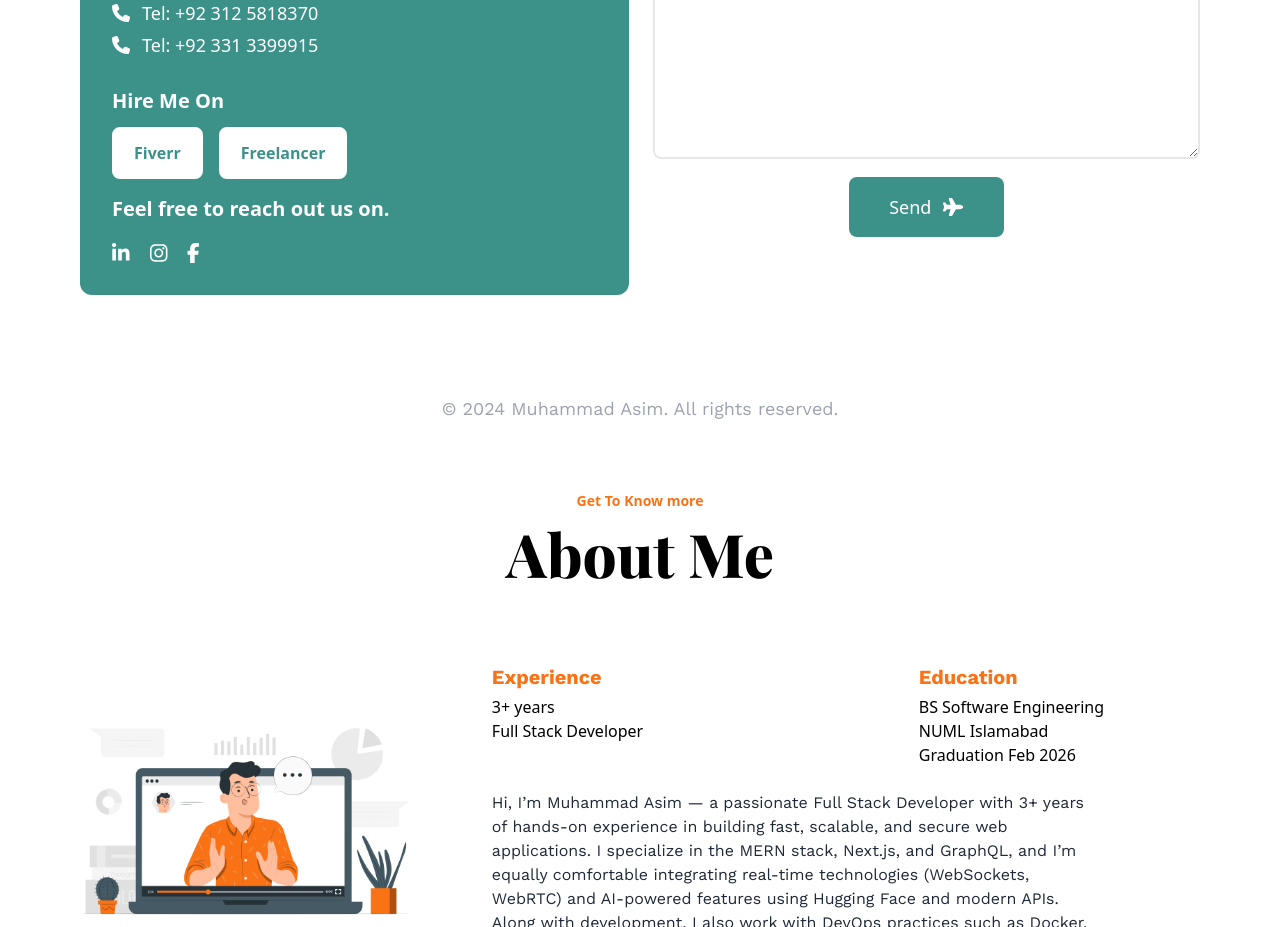
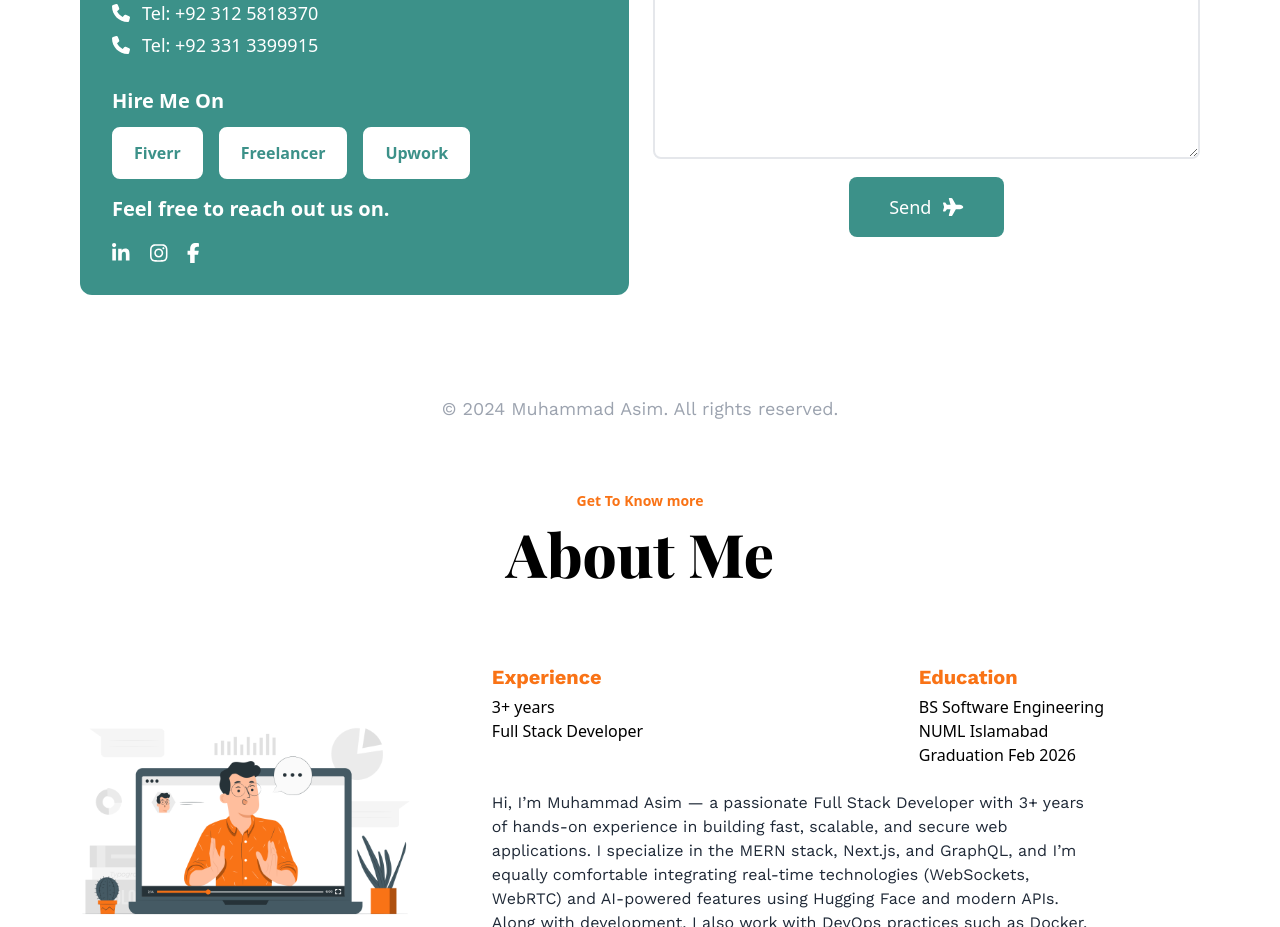
Before and after one commit to Muhammadasim225/portfolio-webapp-frontend, a React (Vite) app in the folder portfolio-app/: page /aboutme in a window 1280 px wide. Shown: the part 7020-7947 px from the top of the page. Built offline with nearby package versions, Linux system fonts and the light colour scheme; a web font is replaced by a local one.

Commit message:
Update Contact.jsx

```diff
--- a/portfolio-app/src/components/Contact.jsx
+++ b/portfolio-app/src/components/Contact.jsx
@@ -141,6 +141,14 @@ const Contact = () => {
     >
       Freelancer
     </a>
+        <a
+      href="https://www.upwork.com/freelancers/~0178036dae7034b138?mp_source=share"
+      target="_blank"
+      rel="noopener noreferrer"
+      className="bg-white text-[#3C9189] border-2 border-white px-5 py-3 rounded-lg font-semibold hover:bg-[#2b7068] hover:text-white transition-colors"
+    >
+      Upwork
+    </a>
   </div>
 </div>
 
```
